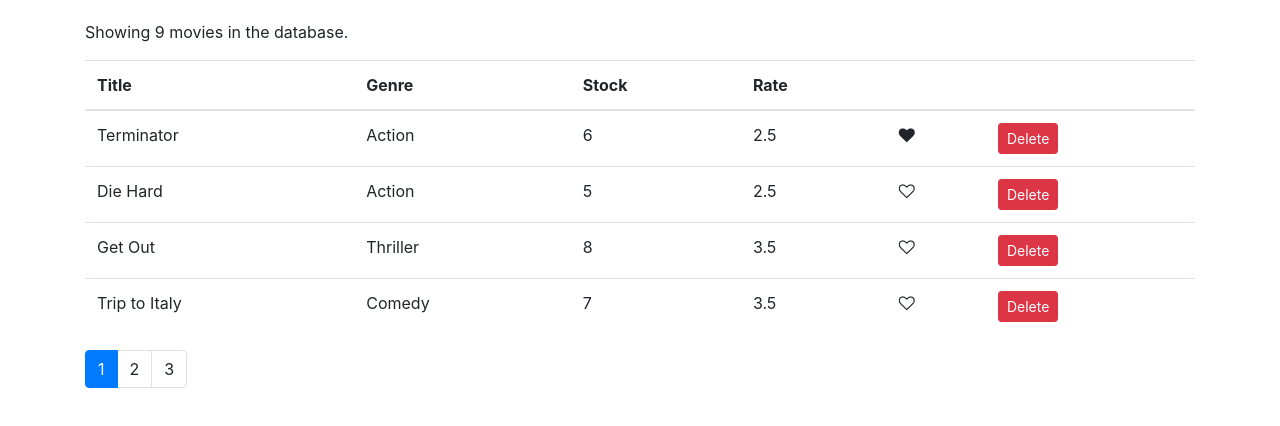
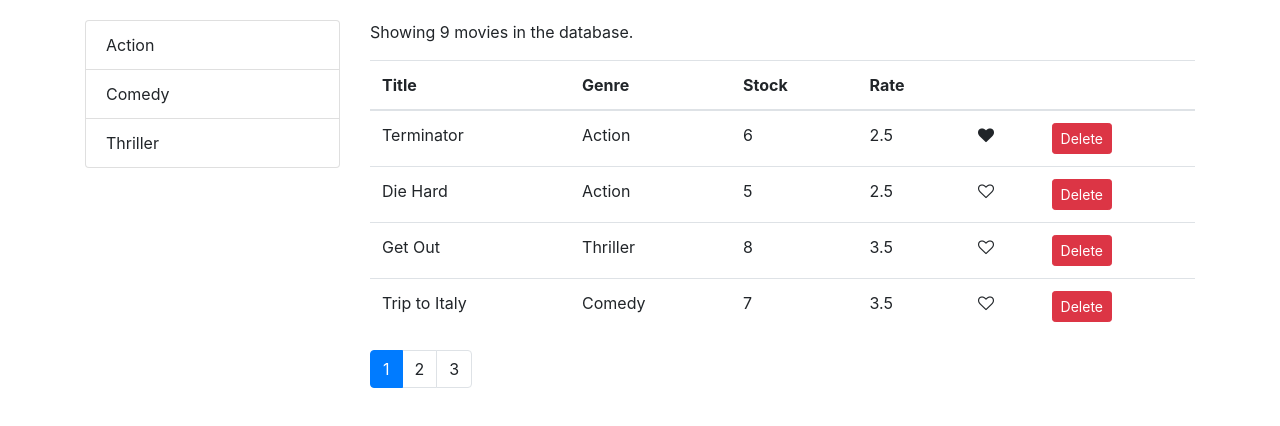
Before and after one commit to aeonincode/vidly, a React (Create React App) app: page /movies in a window 1280 px wide. Shown: the top 426 px of the page. Built offline with nearby package versions, Linux system fonts and the light colour scheme.

Commit message:
filtering and displaying props

```diff
--- /dev/null
+++ b/src/components/common/listGroup.jsx
@@ -0,0 +1,22 @@
+import React from 'react';
+
+const ListGroup = (props) => {
+  const { items, textProperty, valueProperty } = props;
+
+  return (
+    <ul className='list-group'>
+      {items.map((item) => (
+        <li key={item[valueProperty]} className='list-group-item'>
+          {item[textProperty]}
+        </li>
+      ))}
+    </ul>
+  );
+};
+
+ListGroup.defaultProps = {
+  textProperty: 'name',
+  valueProperty: '_id',
+};
+
+export default ListGroup;
--- a/src/components/movies.jsx
+++ b/src/components/movies.jsx
@@ -1,15 +1,22 @@
 import React, { Component } from 'react';
 import Like from './common/like';
+import ListGroup from './common/listGroup';
 import Pagination from './common/pagination';
 import { getMovies } from '../services/fakeMovieService';
+import { getGenres } from '../services/fakeGenreService';
 import { paginate } from '../utils/paginate';
 
 class Movies extends Component {
   state = {
-    movies: getMovies(),
+    movies: [],
+    genres: [],
     currentPage: 1,
     pageSize: 4,
   };
+
+  componentDidMount() {
+    this.setState({ movies: getMovies(), genres: getGenres() });
+  }
 
   handleDelete = (movie) => {
     const movies = this.state.movies.filter((m) => m._id !== movie._id);
@@ -29,6 +36,10 @@
     this.setState({ currentPage: page });
   };
 
+  handleGenreSelect = (genre) => {
+    console.log(genre);
+  };
+
   render() {
     const { length: count } = this.state.movies;
     const { pageSize, currentPage, movies: allMovies } = this.state;
@@ -38,7 +49,14 @@
     const movies = paginate(allMovies, currentPage, pageSize);
 
     return (
-      <React.Fragment>
+      <div className='row'>
+        <div className='col-3'>
+          <ListGroup
+            items={this.state.genres}
+            onItemSelect={this.handleGenreSelect}
+          />
+        </div>
+        <div className='col'>
           <p>Showing {count} movies in the database.</p>
           <table className='table'>
             <thead>
@@ -82,7 +100,8 @@
             currentPage={currentPage}
             onPageChange={this.handlePageChange}
           />
-      </React.Fragment>
+        </div>
+      </div>
     );
   }
 }
```
Lines whose indentation alone changed are shown as unchanged.
